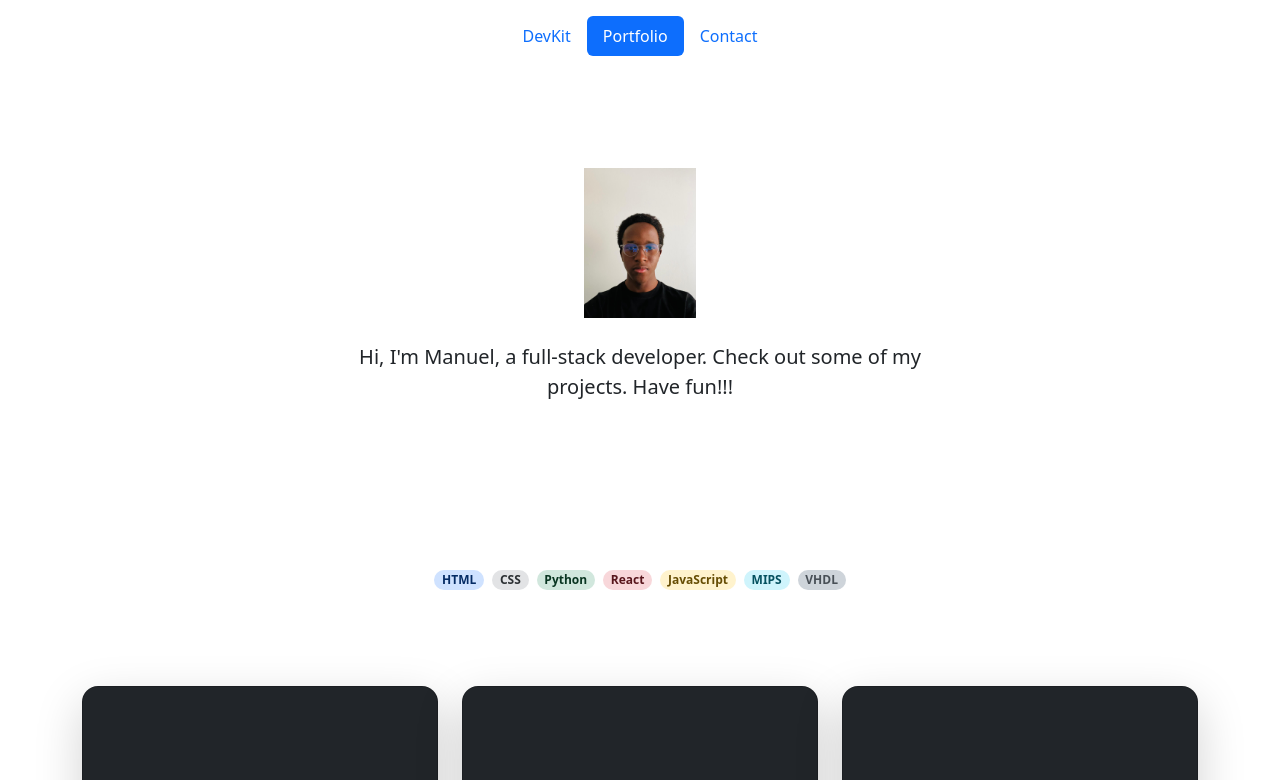
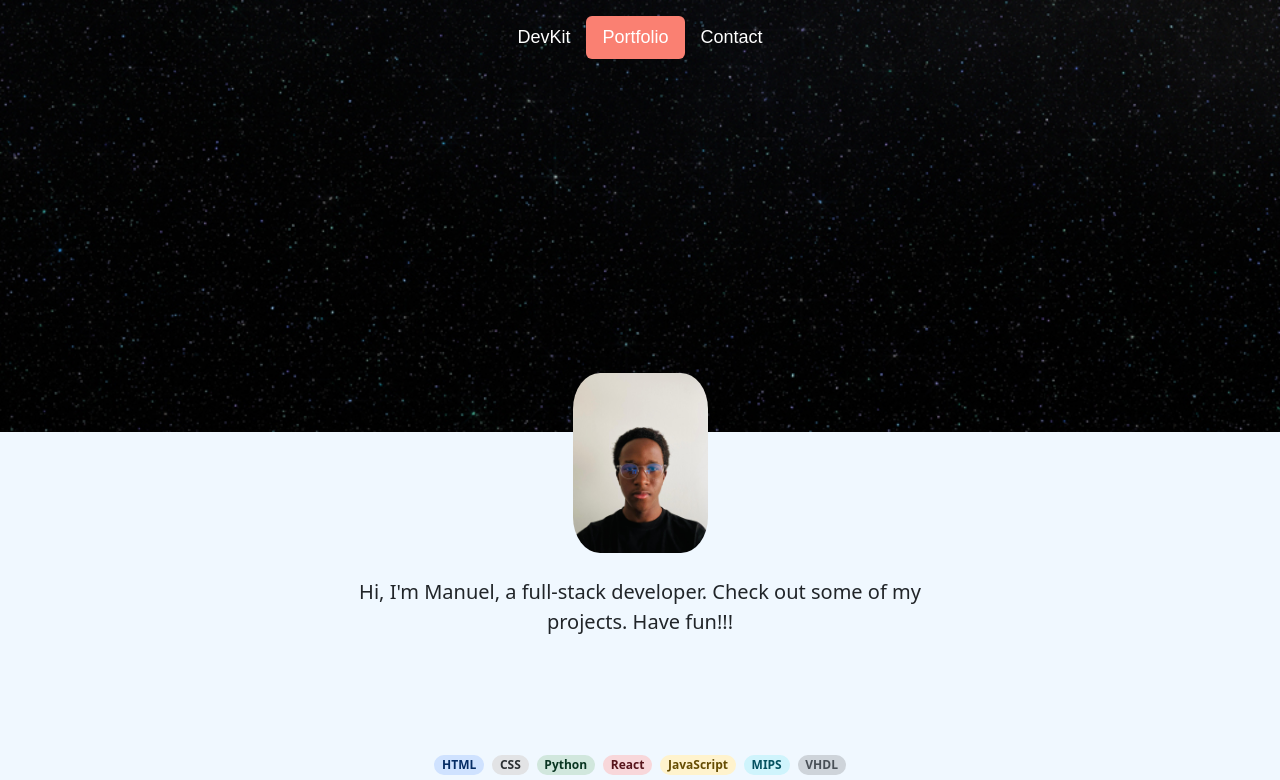
Before and after one commit to manue7mokua/Personal-Portfolio, a plain HTML site: page index.html in a window 1280 px wide. Shown: the top 780 px of the page. Drawn offline with nearby package versions, Linux system fonts and the light colour scheme.

Commit message:
Styled header and hero sections added background image and color adjusted margins on top & bottom of hero section

```diff
--- a/index.html
+++ b/index.html
@@ -8,6 +8,7 @@
     <title>Manuel Mokua</title>
 </head>
 <body>
+  <!-- Header -->
     <section class="header">
         <div class="container">
             <header class="d-flex justify-content-center py-3">
@@ -20,16 +21,19 @@
           </div>
     </section>
 
+    <!-- Hero -->
     <section class="hero">
         <div class="px-4 py-5 my-5 text-center">
-            <img class="d-block mx-auto mb-4" src="./assets/emmanuelmokua.jpeg" alt="picture of emmanuel mokua" width="" height="150">
-
+            <div class="developer-image">
+            <img class="d-block mx-auto mb-4" src="./assets/emmanuelmokua.jpeg" alt="picture of emmanuel mokua" width="" height="180" style="border-radius: 20%">
+            </div>
             <div class="col-lg-6 mx-auto">
               <p class="lead mb-4">Hi, I'm Manuel, a full-stack developer. Check out some of my projects. Have fun!!!</p>
             </div>
           </div>
     </section>
 
+    <!-- Badges -->
     <section class="badges">
         <div class="d-flex gap-2 justify-content-center py-5">
             <span class="badge bg-primary-subtle text-primary-emphasis rounded-pill">HTML</span>
@@ -42,6 +46,7 @@
           </div>
     </section>
 
+    <!-- Portfolio -->
     <section class="features">
         <div class="container">
         <div class="row row-cols-1 row-cols-lg-3 align-items-stretch g-4 py-5">
@@ -111,6 +116,7 @@
         </div>
     </section>
 
+    <!-- Footer -->
     <section class="footer">
         <footer class="d-flex flex-wrap justify-content-between align-items-center py-3 my-4 border-top">
             <div class="col-md-4 d-flex align-items-center">
--- a/styles.css
+++ b/styles.css
@@ -0,0 +1,22 @@
+body {
+    background-image: url(./assets/spacecanvas.jpeg);
+    background-repeat: no-repeat;
+    background-size: 100%;
+    background-position-y: -22lh;
+    background-color: aliceblue;
+}
+
+.nav-item .nav-link {
+    color: white;
+    font-size:large;
+    font-family:Arial, Helvetica, sans-serif
+}
+
+.nav-item .nav-link.active {
+    background-color:salmon;
+}
+
+.hero {
+    margin-top: 250px;
+    margin-bottom: -50px
+}
```
Also changed, not shown: assets/artsycanvas.jpeg (added), assets/roronoazoro.jpeg (added), assets/spacecanvas.jpeg (added).
